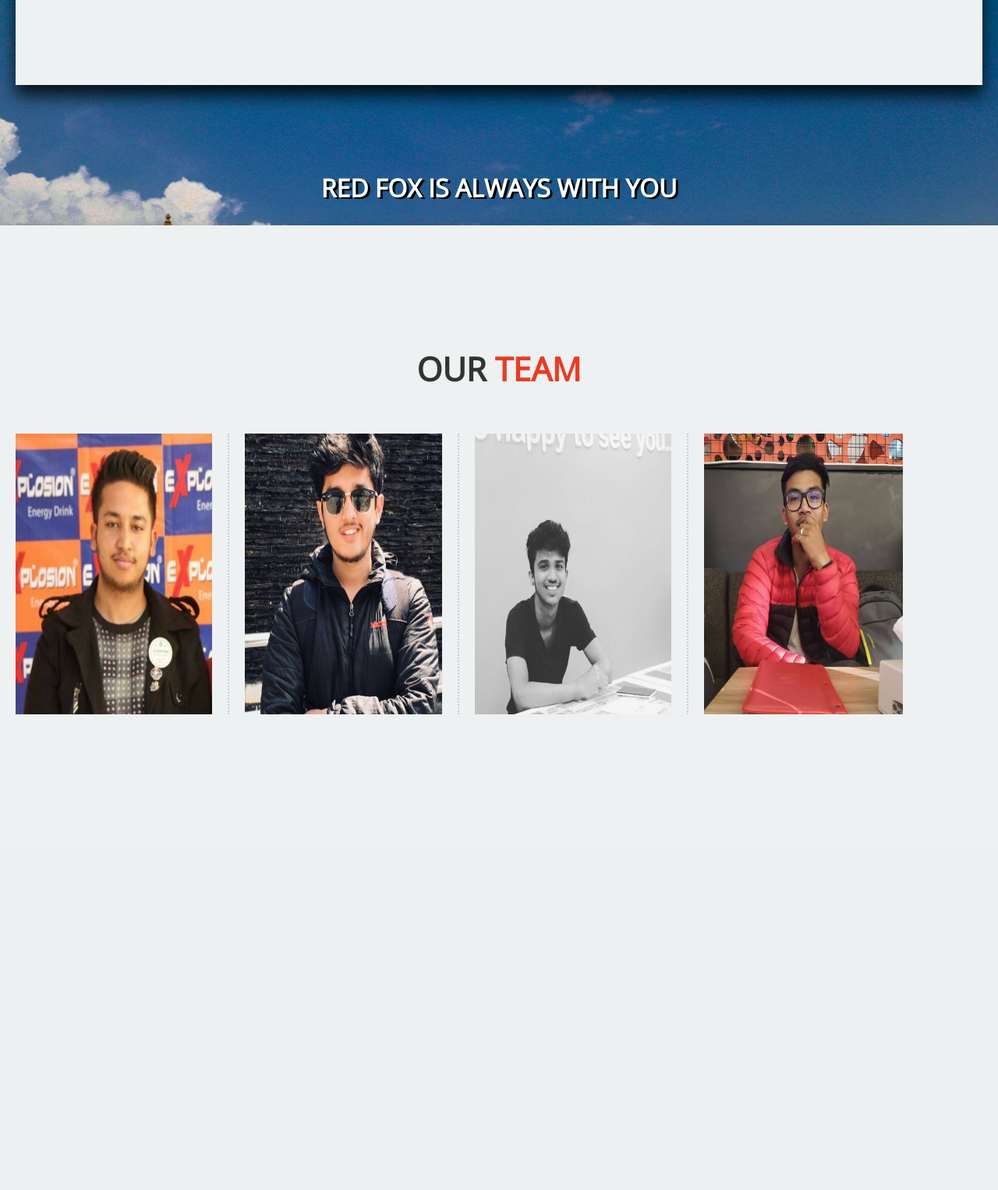
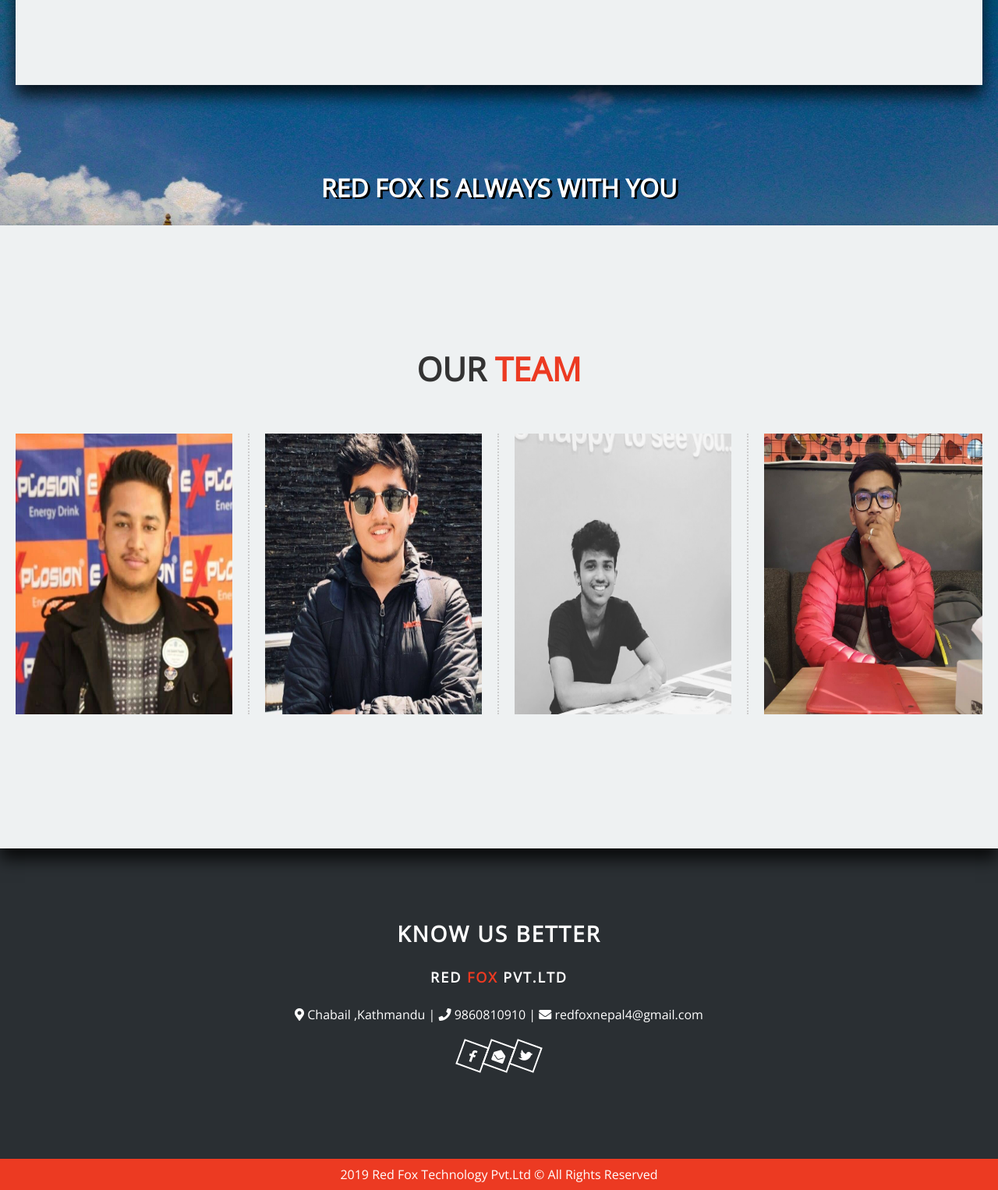
Before and after one commit to dahalprastut/redFox, a PHP site: page / in a window 1280 px wide. Shown: the part 2645-4171 px from the top of the page at 78% size. Before the commit the page ends 3561 px from the top, so only its background shows below. Run offline with PHP 8.4, Linux system fonts and the light colour scheme.

Commit message:
home page without any js completed

```diff
--- a/css/style.css
+++ b/css/style.css
@@ -206,7 +206,7 @@ section, .team-parallax {
   margin-top: 55px; }
   .container > div {
     float: left;
-    width: 23%;
+    width: 25%;
     padding: 0 20px;
     box-sizing: border-box;
     border-right: 2px dotted #ccc;
@@ -254,7 +254,7 @@ section, .team-parallax {
   .services .center, .team .center {
     padding-bottom: 112px; }
   .services .container > div, .team .container > div {
-    width: 46%;
+    width: 50%;
     border-right: 0; }
     .services .container > div .btn, .team .container > div .btn {
       margin-bottom: 60px;
@@ -294,7 +294,7 @@ section, .team-parallax {
         float: left;
         color: #fff;
         font-size: 36px;
-        margin-right: 15px; }
+        margin-left: 15px; }
         .team .container > div .team-image .hidden-image-hover .links a:hover {
           color: #ec3a22; }
     .team .container > div .team-image .hidden-image-hover .name {
@@ -304,7 +304,8 @@ section, .team-parallax {
         color: #fff;
         font-weight: 700;
         font-size: 22px;
-        margin: 10px 0 0 0px; }
+        margin: 10px 0 0 0px;
+        font-family: arial; }
       .team .container > div .team-image .hidden-image-hover .name h6 {
         color: #fff;
         font-weight: 500;
@@ -318,5 +319,52 @@ section, .team-parallax {
 @media (max-width: 1020px) {
   .team .container > div {
     margin-bottom: 60px; } }
+footer {
+  background: #2A2F33;
+  margin-top: -110px;
+  padding-top: 200px;
+  padding-bottom: 110px;
+  text-align: center; }
+  footer h3 {
+    margin: 0;
+    color: #fff;
+    letter-spacing: 2px;
+    font-size: 28px; }
+    footer h3 span {
+      display: block;
+      margin-top: 25px;
+      color: #fff;
+      font-size: 18px;
+      font-weight: 600; }
+      footer h3 span small {
+        font-size: 18px;
+        color: #ec3a22; }
+  footer p {
+    margin: 25px 0 0 0;
+    color: #fff; }
+  footer .bottom-links {
+    margin-top: 25px;
+    display: inline-block; }
+    footer .bottom-links a {
+      float: left;
+      border: 2px solid #fff;
+      width: 30px;
+      height: 30px;
+      transform: rotate(20deg);
+      text-decoration: none;
+      color: #fff;
+      line-height: 30px; }
+      footer .bottom-links a:hover {
+        color: #ec3a22; }
+
+@media (max-width: 690px) {
+  footer .center {
+    padding: 0 20px; } }
+.last {
+  background: #ec3a22;
+  text-align: center;
+  color: #fff;
+  height: 40px;
+  line-height: 40px; }
 
 /*# sourceMappingURL=style.css.map */
--- a/css/style.scss
+++ b/css/style.scss
@@ -400,7 +400,7 @@ section , .team-parallax{
 
     > div{
         float: left;
-        width: 23%;
+        width: 25%;
         padding:0 20px;
         box-sizing: border-box;
         border-right: 2px dotted #ccc;
@@ -492,7 +492,7 @@ section , .team-parallax{
         }
         .container{
             > div{
-                width: 46%;
+                width: 50%;
                 border-right:0;
 
                 .btn{
@@ -565,7 +565,7 @@ section , .team-parallax{
                             float: left;
                             color: #fff;
                             font-size: 36px;
-                            margin-right: 15px;
+                            margin-left: 15px;
 
                             &:hover{
                                 color: $primary-color;
@@ -581,6 +581,7 @@ section , .team-parallax{
                             font-weight: 700;
                             font-size: 22px;
                             margin:10px 0 0 0px;
+                            font-family: arial;
                         }
 
                         h6{
@@ -614,3 +615,85 @@ section , .team-parallax{
         }
     }
 }
+
+
+// team ends
+
+
+// footer starts
+
+footer{
+    background: #2A2F33;
+    margin-top: -110px;
+    padding-top: 200px;
+    padding-bottom: 110px;
+    text-align: center;
+
+    h3{
+        margin: 0;
+        color: #fff;
+        letter-spacing: 2px;
+        font-size: 28px;
+
+        span{
+            display: block;
+            margin-top: 25px;
+            color: #fff;
+            font-size: 18px;
+            font-weight: 600;
+
+            small{
+                font-size: 18px;
+                color: $primary-color;
+            }
+        }
+    }
+    p{
+        margin: 25px 0 0 0;
+        color: #fff;
+    }
+
+    .bottom-links{
+        margin-top: 25px;
+        display: inline-block;
+        a{
+            float: left;
+            border: 2px solid #fff;
+            width: 30px;
+            height: 30px;
+            transform: rotate(20deg);
+            text-decoration: none;
+            color: #fff;
+            line-height: 30px;
+
+            &:hover{
+                color: $primary-color;
+            }
+        }
+    }
+
+}
+
+
+@media(max-width:690px){
+    footer{
+        .center{
+          padding:0 20px;
+        }
+    }
+}
+
+
+// footer ends
+
+// last starts
+
+.last{
+    background: $primary-color;
+    text-align: center;
+    color: #fff;
+    height: 40px;
+    line-height: 40px;
+}
+
+// last ends
--- a/index.php
+++ b/index.php
@@ -249,6 +249,39 @@
         </div>
     </div>
 
+    <!-- team ends -->
+
+
+    <!-- footer starts -->
+
+    <footer>
+        <div class="center">
+            <h3>
+                KNOW US BETTER
+                <span>RED <small>FOX</small> PVT.LTD</span>
+
+            </h3>
+            <p>
+                <i class="fas fa-map-marker-alt"></i>  Chabail ,Kathmandu | <i class="fas fa-phone"></i>  9860810910 | <i class="fas fa-envelope"></i>  redfoxnepal4@gmail.com
+            </p>
+            <div class="bottom-links clearfix">
+                    <a href="#"><i class="fab fa-facebook-f"></i></a>
+                    <a href="#"><i class="fas fa-envelope-open"></i></a>
+                    <a href="#"><i class="fab fa-twitter"></i></a>
+            </div>
+        </div>
+    </footer>
+
+    <!-- footer ends -->
+
+    <!-- last starts -->
+    <div class="last">
+        <div class="center">
+            2019 Red Fox Technology Pvt.Ltd © All Rights Reserved
+        </div>
+    </div>
+    <!-- last ends -->
+
 
 
     <!-- script starts -->
--- a/js/main.js
+++ b/js/main.js
@@ -12,24 +12,3 @@ selectMenu.onclick=function(){
 
 
 // for slider
-
-$(document).ready(function(){
-    $('.banner-carousel').owlCarousel({
-    loop:true,
-    margin:0,
-    nav:true,
-    dots: false,
-    autoplay:true,
-    responsive:{
-        0:{
-            items:1
-        },
-        600:{
-            items:1
-        },
-        1000:{
-            items:1
-        }
-    }
-    })
-    });
```
Also changed, not shown: 1 other file.
